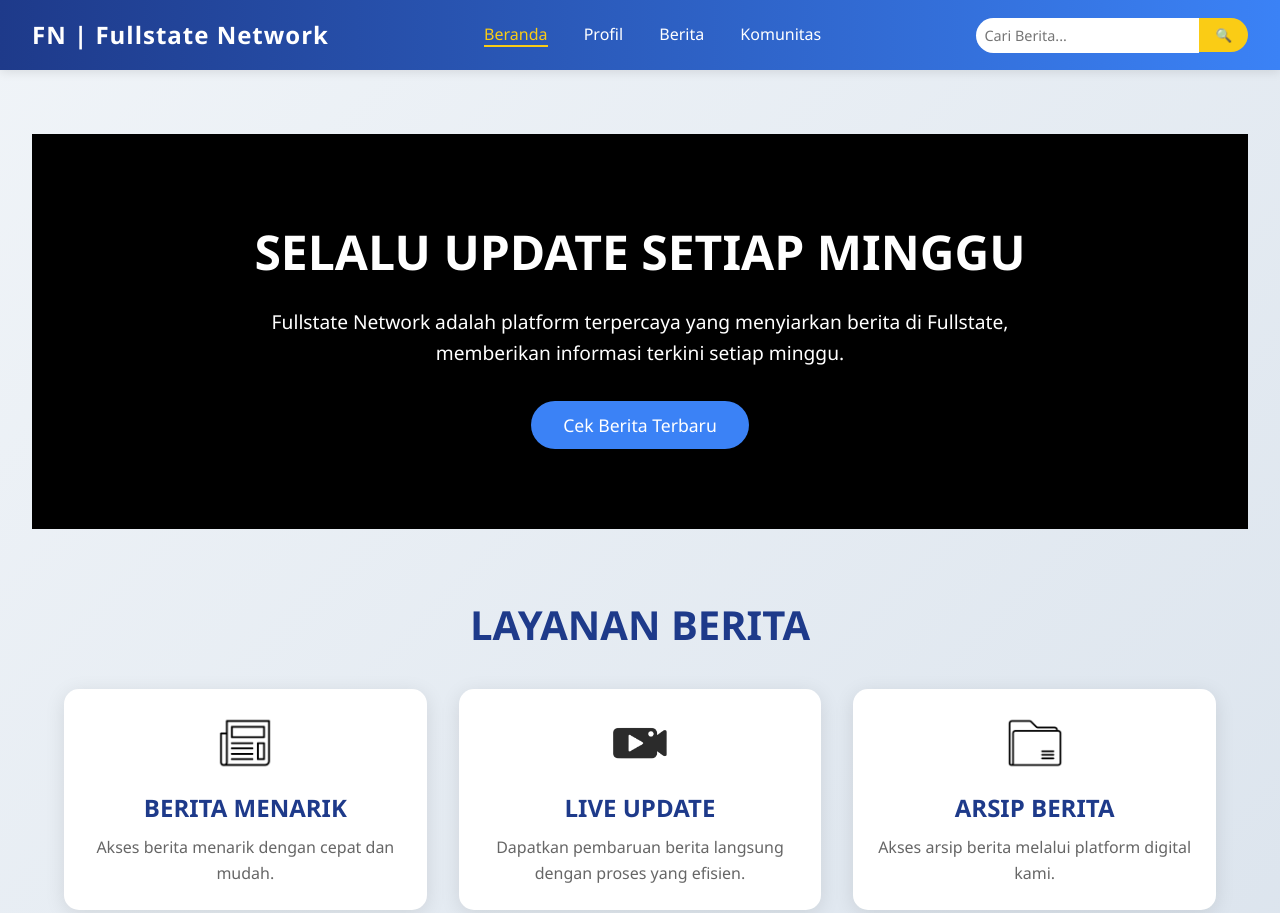
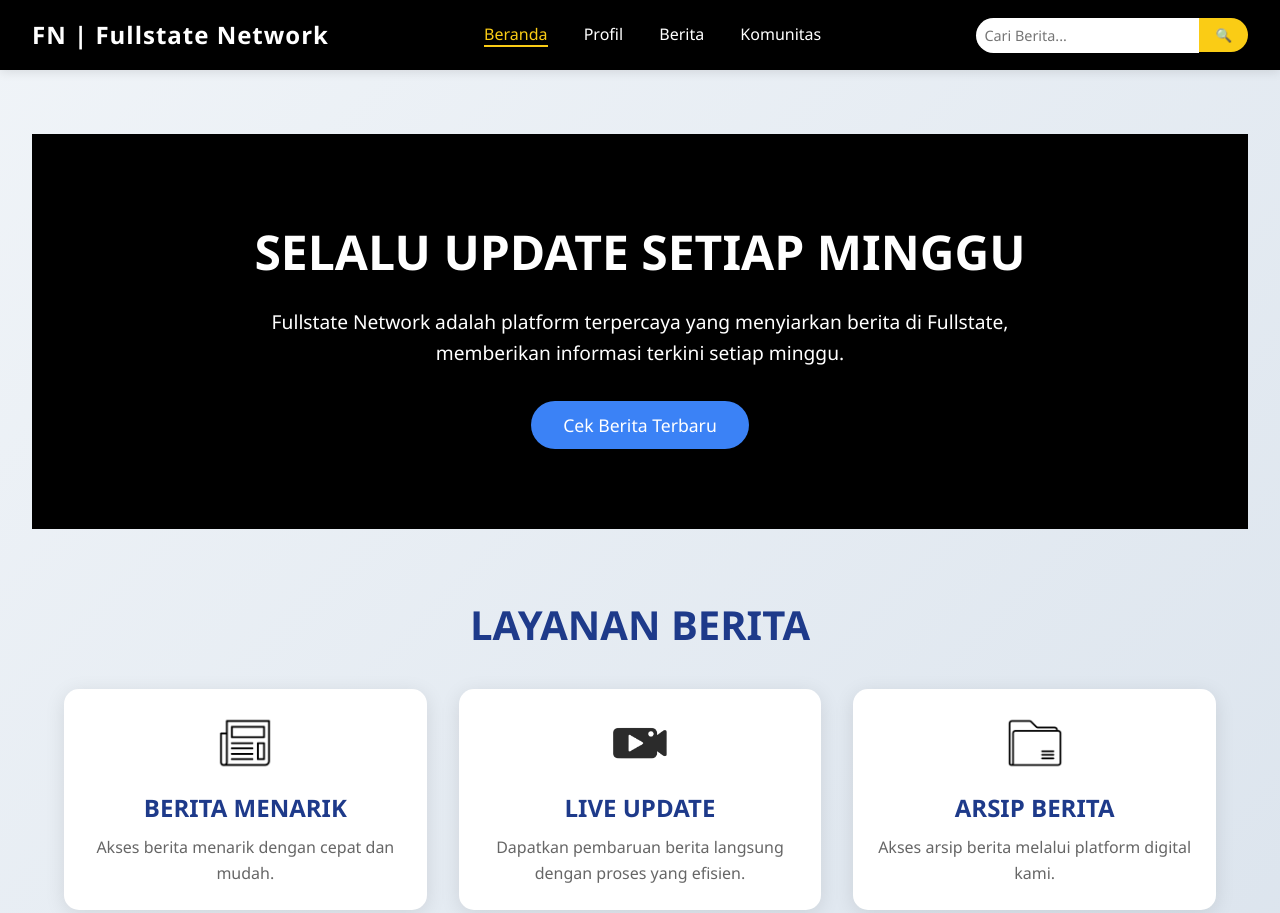
Before and after one commit to KevinDj12/Fullstate-Network, a plain HTML site: page index.html in a window 1280 px wide. Shown: the top 913 px of the page. Drawn offline with Linux system fonts and the light colour scheme; no server answers.

Commit message:
Update index.html

```diff
--- a/index.html
+++ b/index.html
@@ -59,7 +59,7 @@
             min-height: 100vh;
         }
         .header {
-            background: linear-gradient(90deg, #1e3a8a, #3b82f6);
+            background: #000000;
             color: white;
             padding: 1rem 2rem;
             display: flex;
```
